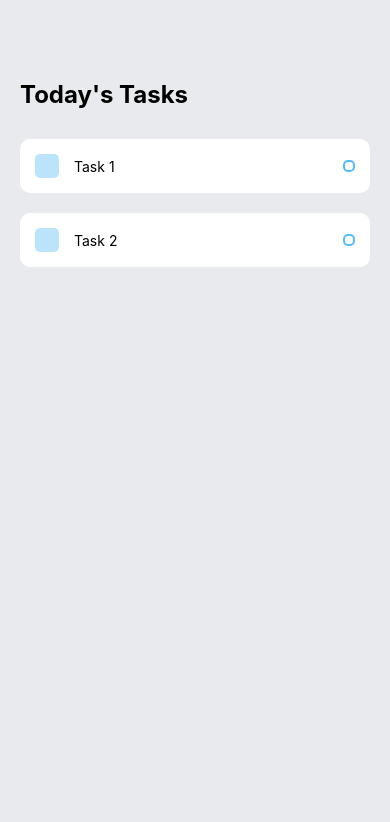
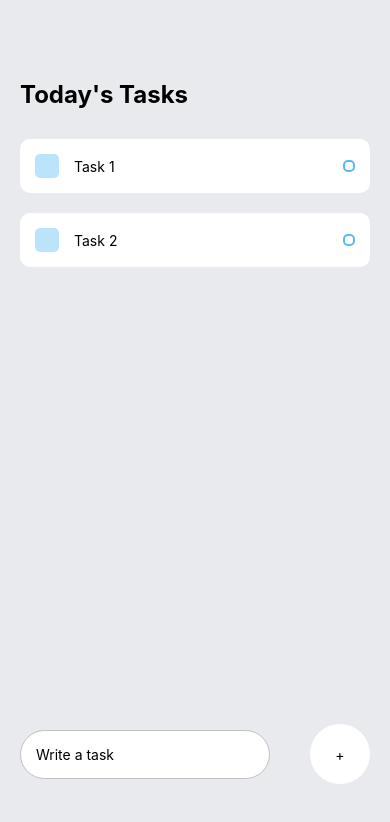
Before and after one commit to Cha-er-si/Todo_List, a React Native app: screen / in a window 390 px wide. Shown: the top 822 px of the page. Built offline with nearby package versions, Linux system fonts and the light colour scheme.

Commit message:
Write a task

```diff
--- a/App.js
+++ b/App.js
@@ -1,6 +1,14 @@
 import { StatusBar } from 'expo-status-bar';
 import React from 'react';
-import { StyleSheet, Text, View } from 'react-native';
+import {
+  KeyboardAvoidingView,
+  Platform,
+  StyleSheet,
+  Text,
+  TextInput,
+  TouchableOpacity,
+  View,
+} from 'react-native';
 import Task from './components/Task';
 
 export default function App() {
@@ -15,6 +23,19 @@ export default function App() {
           <Task text={'Task 2'} />
         </View>
       </View>
+
+      {/* Write a task */}
+      <KeyboardAvoidingView
+        behavior={Platform.OS === 'ios' ? 'padding' : 'height'}
+        style={styles.writeTaskWrapper}
+      >
+        <TextInput style={styles.input} placeholder={'Write a task'} />
+        <TouchableOpacity>
+          <View style={styles.addWrapepr}>
+            <Text style={styles.addText}>+</Text>
+          </View>
+        </TouchableOpacity>
+      </KeyboardAvoidingView>
     </View>
   );
 }
@@ -35,4 +56,30 @@ const styles = StyleSheet.create({
   items: {
     marginTop: 30,
   },
+  writeTaskWrapper: {
+    position: 'absolute',
+    bottom: 60,
+    width: '100%',
+    flexDirection: 'row',
+    justifyContent: 'space-around',
+    alignItems: 'center',
+  },
+  input: {
+    paddingVertical: 15,
+    paddingHorizontal: 15,
+    width: 250,
+    backgroundColor: 'white',
+    borderRadius: 60,
+    borderColor: '#c0c0c0',
+    borderWidth: 1,
+  },
+  addWrapepr: {
+    width: 60,
+    height: 60,
+    backgroundColor: 'white',
+    borderRadius: 60,
+    justifyContent: 'center',
+    alignItems: 'center',
+  },
+  addText: {},
 });
```
